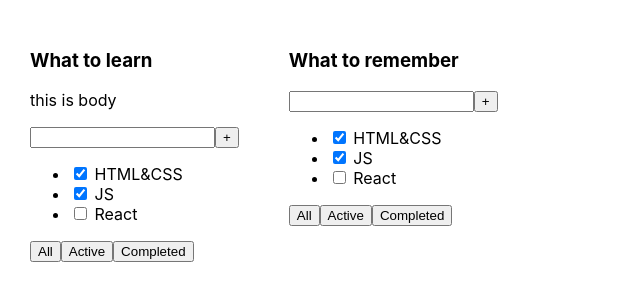
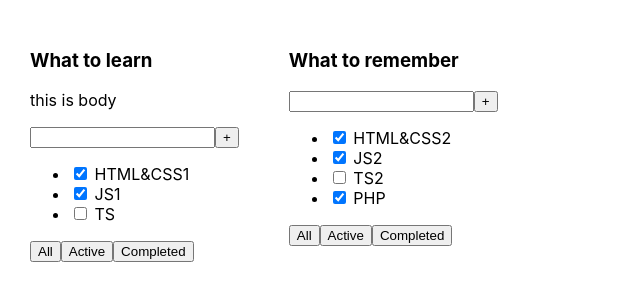
Before and after one commit to Botabay/workOfLessonsForTodolist, a React (Create React App) app: page / in a window 1280 px wide. Shown: the top 300 px of the page, without its empty margins (0-640 px from the left). Built offline with nearby package versions, Linux system fonts and the light colour scheme.

Commit message:
add the test for the todolist component

```diff
--- a/src/components/Todolist.tsx
+++ b/src/components/Todolist.tsx
@@ -1,26 +1,29 @@
-type PropsType={
-    title:string
+type PropsType = {
+    title: string
     body?: string
-    tasks:Array<TaskType>
+    tasks: Array<TaskType>
 }
-type TaskType={
-    taskId:number
-    title:string
-    isDone:boolean
+type TaskType = {
+    taskId: number
+    title: string
+    isDone: boolean
 }
-export const Todolist=(props:PropsType)=>{
-    return(
+export const Todolist = (props: PropsType) => {
+    return (
         <div>
             <h3>{props.title}</h3>
             <p>{props.body}</p>
             <div>
-                    <input/>
+                <input />
                 <button>+</button>
             </div>
             <ul>
-                    <li><input type="checkbox" checked={true}/> <span>HTML&CSS</span></li>
-                    <li><input type="checkbox" checked={true}/> <span>JS</span></li>
-                    <li><input type="checkbox" checked={false}/> <span>React</span></li>
+                {props.tasks.map((el)=>{
+                    return (
+                        <li key={el.taskId}><input type="checkbox" checked={el.isDone} /> <span>{el.title}</span></li>
+                    )
+                })}
+
             </ul>
             <div>
                 <button>All</button>
@@ -30,3 +33,28 @@ export const Todolist=(props:PropsType)=>{
         </div>
     )
 }
+
+/**
+ * export const Todolist = (props: PropsType) => {
+    return (
+        <div>
+            <h3>{props.title}</h3>
+            <p>{props.body}</p>
+            <div>
+                <input />
+                <button>+</button>
+            </div>
+            <ul>
+                <li><input type="checkbox" checked={props.tasks[0].isDone} /> <span>{props.tasks[0].title}</span></li>
+                <li><input type="checkbox" checked={props.tasks[1].isDone} /> <span>{props.tasks[1].title}</span></li>
+                <li><input type="checkbox" checked={props.tasks[2].isDone} /> <span>{props.tasks[2].title}</span></li>
+            </ul>
+            <div>
+                <button>All</button>
+                <button>Active</button>
+                <button>Completed</button>
+            </div>
+        </div>
+    )
+}
+ */
```
Also changed, not shown: src/App.test1.tsx (added, +14 -0 lines), 2 other files (tests, documents, lock files or other folders). Lines whose indentation alone changed are shown as unchanged.
